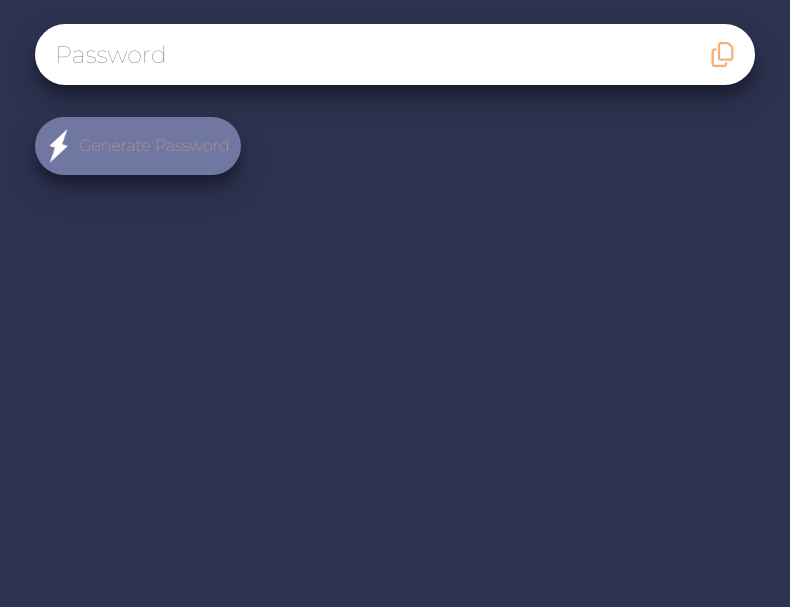
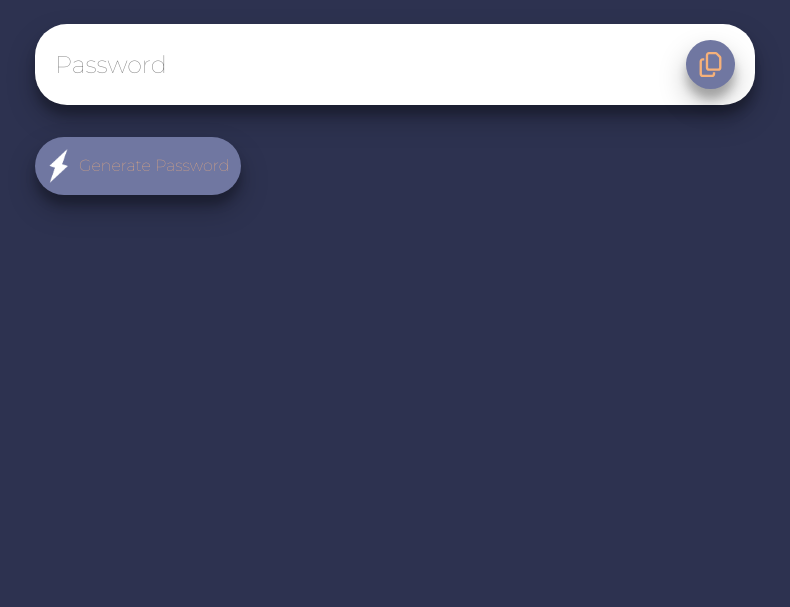
Before and after one commit to dmdoucet/Random-Password-Generator, a plain HTML site: page index.html in a window 1280 px wide. Shown: the part 193-800 px from the top of the page, without its empty margins (221-1011 px from the left). Drawn offline with Linux system fonts and the light colour scheme.

Commit message:
copy functionality

```diff
--- a/app.js
+++ b/app.js
@@ -19,3 +19,8 @@ function generateRandomPassword() {
 
     passwordBox.value = password;
 }
+
+function copyPassword() {
+    passwordBox.select();
+    navigator.clipboard.writeText(passwordBox.value);
+}
--- a/index.html
+++ b/index.html
@@ -14,7 +14,7 @@
         <h1>Random Password Generator</h1>
         <div class="display">
             <input type="text" id="password" placeholder="Password">
-            <svg xmlns="http://www.w3.org/2000/svg" height="25" width="25" viewBox="0 0 448 512"><!--!Font Awesome Free 6.5.1 by @fontawesome - https://fontawesome.com License - https://fontawesome.com/license/free Copyright 2024 Fonticons, Inc.--><path opacity="1" fill="#F6B17A" d="M384 336H192c-8.8 0-16-7.2-16-16V64c0-8.8 7.2-16 16-16l140.1 0L400 115.9V320c0 8.8-7.2 16-16 16zM192 384H384c35.3 0 64-28.7 64-64V115.9c0-12.7-5.1-24.9-14.1-33.9L366.1 14.1c-9-9-21.2-14.1-33.9-14.1H192c-35.3 0-64 28.7-64 64V320c0 35.3 28.7 64 64 64zM64 128c-35.3 0-64 28.7-64 64V448c0 35.3 28.7 64 64 64H256c35.3 0 64-28.7 64-64V416H272v32c0 8.8-7.2 16-16 16H64c-8.8 0-16-7.2-16-16V192c0-8.8 7.2-16 16-16H96V128H64z"/></svg>
+            <button onclick="copyPassword()"><svg xmlns="http://www.w3.org/2000/svg" height="25" width="25" viewBox="0 0 448 512"><!--!Font Awesome Free 6.5.1 by @fontawesome - https://fontawesome.com License - https://fontawesome.com/license/free Copyright 2024 Fonticons, Inc.--><path opacity="1" fill="#F6B17A" d="M384 336H192c-8.8 0-16-7.2-16-16V64c0-8.8 7.2-16 16-16l140.1 0L400 115.9V320c0 8.8-7.2 16-16 16zM192 384H384c35.3 0 64-28.7 64-64V115.9c0-12.7-5.1-24.9-14.1-33.9L366.1 14.1c-9-9-21.2-14.1-33.9-14.1H192c-35.3 0-64 28.7-64 64V320c0 35.3 28.7 64 64 64zM64 128c-35.3 0-64 28.7-64 64V448c0 35.3 28.7 64 64 64H256c35.3 0 64-28.7 64-64V416H272v32c0 8.8-7.2 16-16 16H64c-8.8 0-16-7.2-16-16V192c0-8.8 7.2-16 16-16H96V128H64z"/></svg></button>
         </div>
         <button onclick="generateRandomPassword()"><img src="./images/generate.png" alt="generate-icon">Generate Password</button>
     </div>
```
